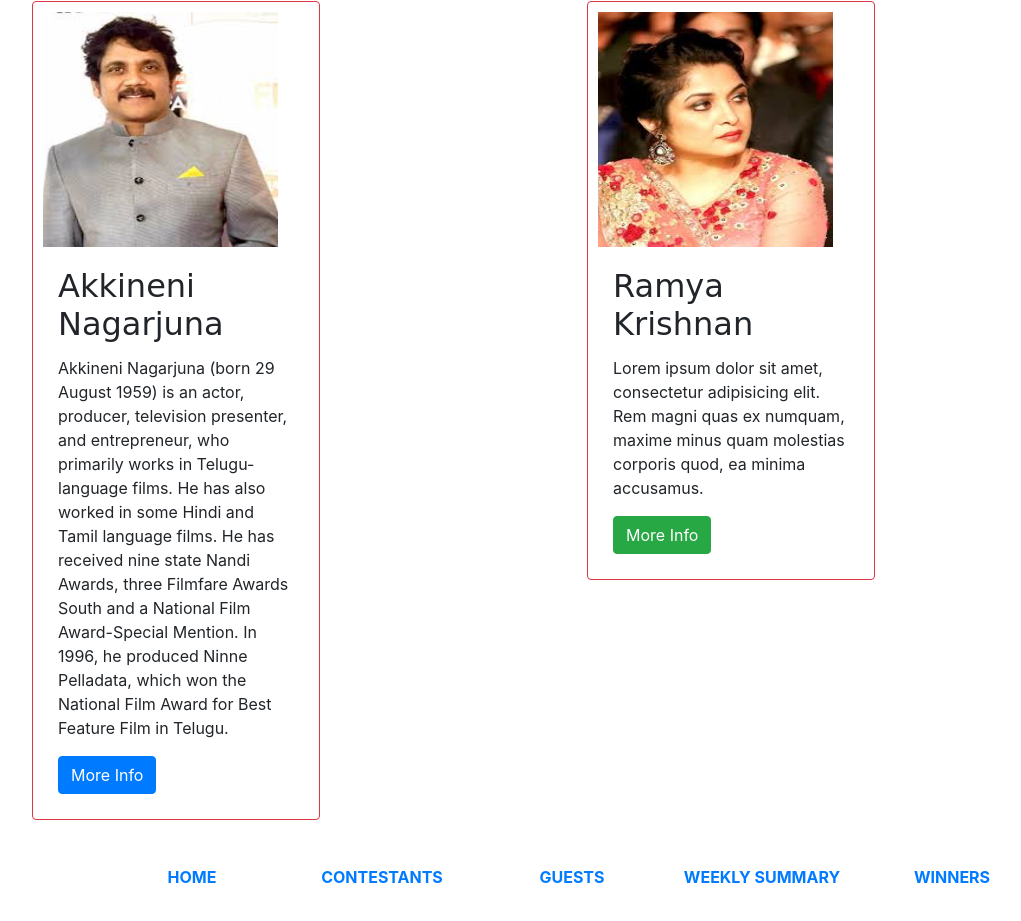
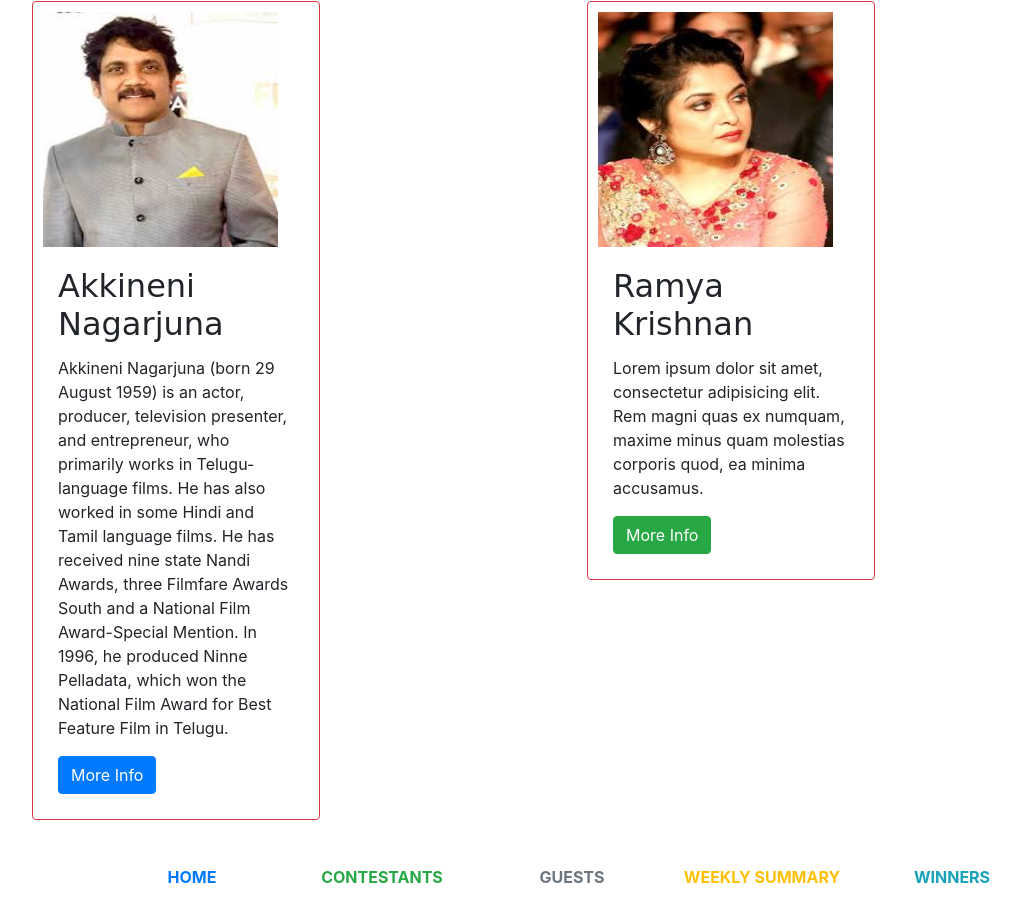
Before and after one commit to sahinyasasi/biggboss-project, a website: page working folder/index.html in a window 1280 px wide. Shown: the part 648-1569 px from the top of the page, without its empty margins (68-1089 px from the left). Drawn offline with Linux system fonts and the light colour scheme; a web font is replaced by a local one.

Commit message:
added styles to footer

```diff
--- a/working folder/index.html
+++ b/working folder/index.html
@@ -148,22 +148,22 @@
                 </div>
                 <div class="col-md-2 mb-3">
                     <h6 class="text-uppercase font-weight-bold">
-                        <a href="src/contestants.html">Contestants</a>
+                        <a href="src/contestants.html" class="text-success">Contestants</a>
                     </h6>
                 </div>
                 <div class="col-md-2 mb-3">
                     <h6 class="text-uppercase font-weight-bold">
-                        <a href="src/guests.html">Guests</a>
+                        <a href="src/guests.html" class="text-secondary">Guests</a>
                     </h6>
                 </div>
                 <div class="col-md-2 mb-3">
                     <h6 class="text-uppercase font-weight-bold">
-                        <a href="src/weekly-summary.html">Weekly Summary</a>
+                        <a href="src/weekly-summary.html" class="text-warning">Weekly Summary</a>
                     </h6>
                 </div>
                 <div class="col-md-2 mb-3">
                     <h6 class="text-uppercase font-weight-bold">
-                        <a href="src/winners.html">Winners</a>
+                        <a href="src/winners.html" class="text-info">Winners</a>
                     </h6>
                 </div>
             </div>
```
